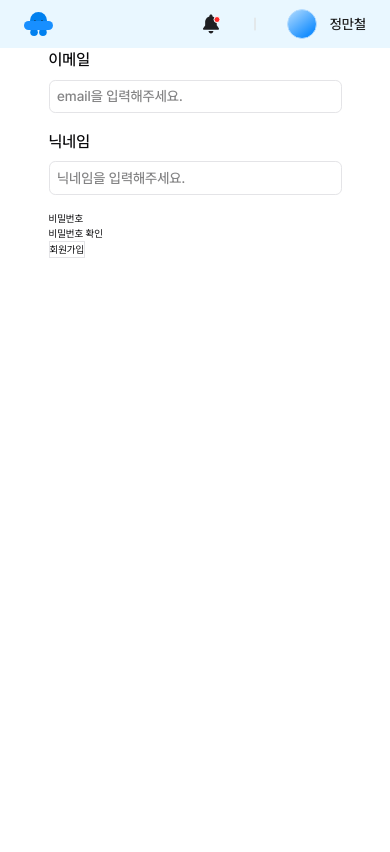
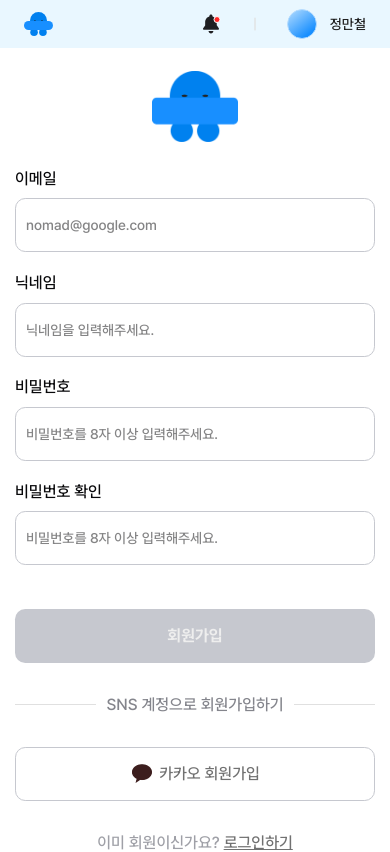
Before and after one commit to codeit-team6/nomadia, a Next.js app: page /signup in a window 390 px wide. Shown: the top 852 px of the page. Built offline with nearby package versions, Linux system fonts and the light colour scheme; no server answers.

Commit message:
💄 Style: 회원가입 페이지 ui 구현
- ui 구현, 반응형 구현

```diff
--- a/src/app/(auth)/signup/page.tsx
+++ b/src/app/(auth)/signup/page.tsx
@@ -1,10 +1,50 @@
+import Image from 'next/image';
+import Link from 'next/link';
+
 import { SignupForm } from '@/features/auth/signup/components/SignupForm';
 
 const Signup = () => {
   return (
-    <>
+    <div className="mx-6 mt-9 mb-10 flex w-full flex-col items-center md:max-w-[640px]">
+      <Image
+        src="/images/icons/logo_desktop.png"
+        alt="Signup logo image"
+        width={86}
+        height={71}
+        className="mb-10 w-[86px] md:w-[120px]"
+      />
+
       <SignupForm />
-    </>
+
+      <div className="my-6 flex w-full items-center">
+        <hr className="flex-1 border-gray-100" />
+        <span className="txt-16-medium mx-4 text-gray-500">
+          {' '}
+          SNS 계정으로 회원가입하기{' '}
+        </span>
+        <hr className="flex-1 border-gray-100" />
+      </div>
+
+      <button
+        type="button"
+        className="txt-16-medium flex-center my-6 flex h-[54px] w-full cursor-pointer gap-2 rounded-xl border border-gray-200 text-gray-600 hover:bg-yellow-300"
+      >
+        <Image
+          src="/images/icons/kakao.png"
+          alt="kakao image"
+          width={24}
+          height={24}
+        />
+        <span>카카오 회원가입</span>
+      </button>
+
+      <p className="txt-16-medium my-6 text-gray-400">
+        이미 회원이신가요?{'  '}
+        <Link href="/login" className="cursor-pointer text-gray-600 underline">
+          로그인하기
+        </Link>
+      </p>
+    </div>
   );
 };
 
--- a/src/features/auth/signup/components/SignupForm.tsx
+++ b/src/features/auth/signup/components/SignupForm.tsx
@@ -13,9 +13,10 @@ export const SignupForm = () => {
   const {
     register,
     handleSubmit,
-    formState: { errors, isSubmitting },
+    formState: { errors, isSubmitting, isValid },
   } = useForm<SignupFormType>({
     resolver: zodResolver(signupSchema),
+    mode: 'onChange',
   });
 
   const router = useRouter();
@@ -33,12 +34,15 @@ export const SignupForm = () => {
   };
 
   return (
-    <form onSubmit={handleSubmit(onSubmit)}>
+    <form
+      onSubmit={handleSubmit(onSubmit)}
+      className="mb-6 flex w-full flex-col"
+    >
       <FormInput
         label="이메일"
         name="email"
         type="text"
-        placeholder="email을 입력해주세요."
+        placeholder="nomad@google.com"
         register={register}
         error={errors.email}
       />
@@ -50,24 +54,26 @@ export const SignupForm = () => {
         register={register}
         error={errors.nickname}
       />
-      <div>
-        <label htmlFor="password">비밀번호</label>
-        <input id="password" type="password" {...register('password')} />
-        {errors.password && <p>{errors.password.message}</p>}
-      </div>
-      <div>
-        <label htmlFor="confirmPassword">비밀번호 확인</label>
-        <input
-          id="confirmPassword"
-          type="password"
-          {...register('confirmPassword')}
-        />
-        {errors.confirmPassword && <p>{errors.confirmPassword.message}</p>}
-      </div>
+      <FormInput
+        label="비밀번호"
+        name="password"
+        type="password"
+        placeholder="비밀번호를 8자 이상 입력해주세요."
+        register={register}
+        error={errors.password}
+      />
+      <FormInput
+        label="비밀번호 확인"
+        name="confirmPassword"
+        type="password"
+        placeholder="비밀번호를 8자 이상 입력해주세요."
+        register={register}
+        error={errors.confirmPassword}
+      />
       <button
         type="submit"
-        disabled={isSubmitting}
-        className="background border"
+        disabled={isSubmitting || !isValid}
+        className={`txt-16-bold mt-10 h-[54px] w-full cursor-pointer rounded-xl text-gray-50 transition-colors ${isValid ? 'bg-main hover:bg-blue-500' : 'bg-gray-200'} `}
       >
         {isSubmitting ? '가입 중 ...' : '회원가입'}
       </button>
--- a/src/shared/components/form-input/form-input.tsx
+++ b/src/shared/components/form-input/form-input.tsx
@@ -31,7 +31,7 @@ export const FormInput = <T extends FieldValues>({
   ...rest
 }: FormInputProps<T>) => {
   return (
-    <div className="mb-5 flex flex-col">
+    <div className="mb-6 flex flex-col">
       <label htmlFor={name} className="txt-16-medium mb-3">
         {label}
       </label>
@@ -39,7 +39,9 @@ export const FormInput = <T extends FieldValues>({
         id={name}
         {...rest}
         {...register(name)} // type, placeholder 등을 여기에 적용
-        className="txt-14-medium mb-1.5 h-13.5 w-full max-w-[328px] rounded-lg border px-3 md:max-w-[640px]"
+        className={`txt-14-medium mb-1.5 h-[54px] w-full rounded-xl border px-4 ${
+          error ? 'border-red-500' : 'border-gray-200'
+        } `}
       />
       {error && <p className="txt-12-medium text-red-500">{error.message}</p>}
     </div>
```
Also changed, not shown: public/images/icons/kakao.png (added), public/images/icons/logo_desktop.png (added).
